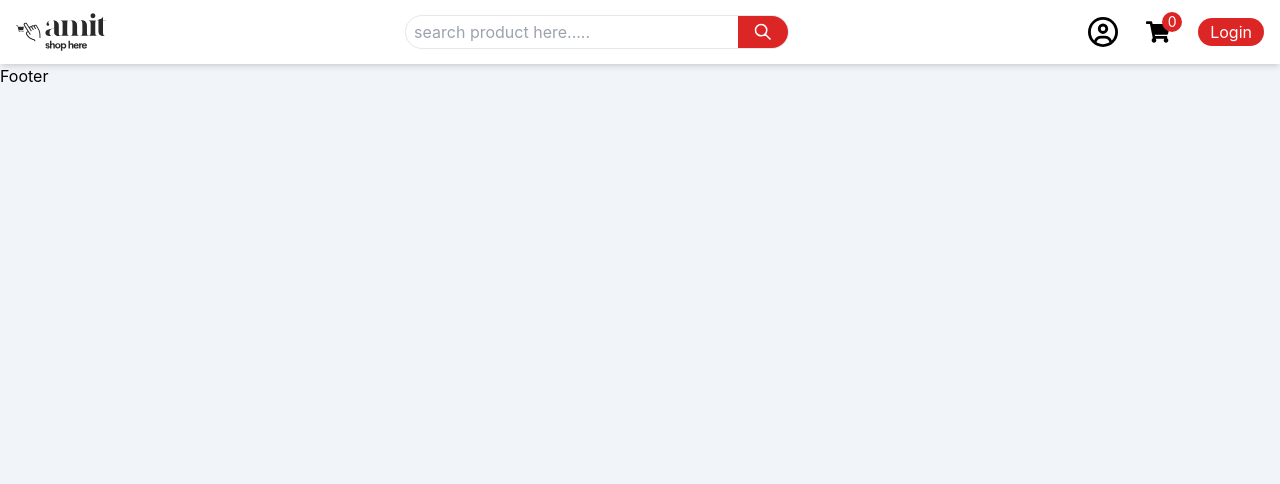
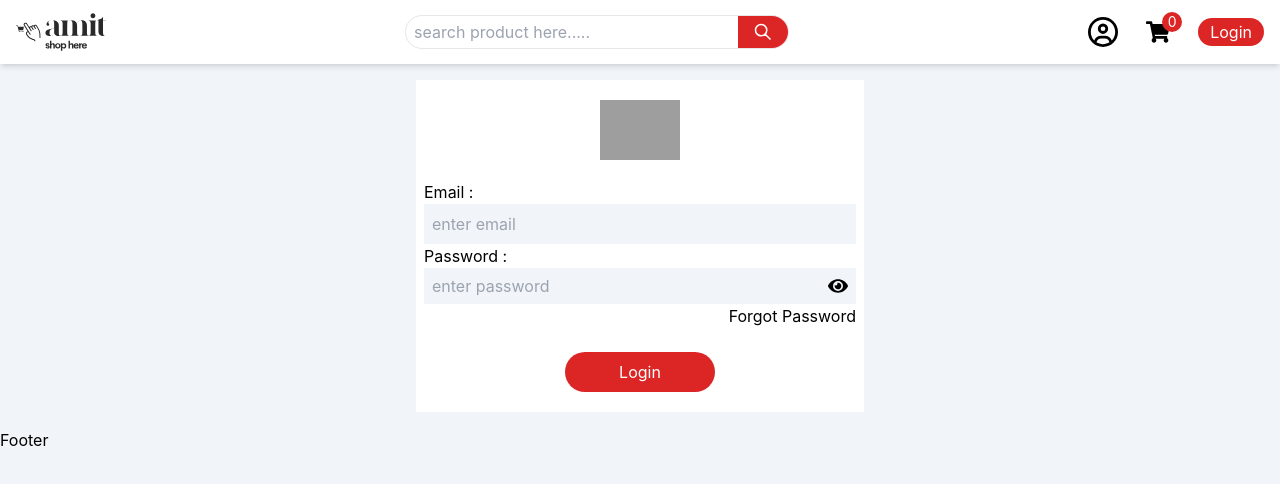
Before and after one commit to swarupcs/E-commerce-Frontend, a React (Create React App) app: page /login in a window 1280 px wide. Shown: the top 484 px of the page. Built offline with nearby package versions, Linux system fonts and the light colour scheme; grey boxes are pictures that could not be loaded.

Commit message:
login page design

```diff
--- a/src/pages/Login.js
+++ b/src/pages/Login.js
@@ -1,11 +1,62 @@
-import React from 'react'
+import React, { useState } from "react";
+import loginIcons from "../assest/signin.gif";
+import { FaEye } from "react-icons/fa";
+import { FaEyeSlash } from "react-icons/fa";
+import { Link } from "react-router-dom";
 
 const Login = () => {
+  const [showPassword, setShowPassword] = useState(false);
   return (
-    <section>
+    <section id="login">
+      <div className="mx-auto container p-4">
+        <div className="bg-white p-2 py-5 w-full max-w-md mx-auto">
+          <div className="w-20 h-20 mx-auto">
+            <img src={loginIcons} alt="login icons" />
+          </div>
 
+          <form>
+            <div className="grid">
+              <label>Email : </label>
+              <div className="bg-slate-100 p-2">
+                <input
+                  type="email"
+                  placeholder="enter email"
+                  className="w-full h-full outline-none bg-transparent"
+                />
+              </div>
+            </div>
+            <div>
+              <label>Password : </label>
+              <div className="bg-slate-100 p-2 flex">
+                <input
+                  type={showPassword ? "text" : "password"}
+                  placeholder="enter password"
+                  className="w-full h-full outline-none bg-transparent"
+                />
+                <div className="cursor-pointer text-xl" onClick={()=> setShowPassword((prev)=> !prev)}>
+                    <span>
+                        {
+                            showPassword ? (
+                                <FaEyeSlash/>
+                            )
+                            :
+                            (
+                                <FaEye/>
+                            )
+                        }
+                    </span>
+                </div>
+              </div>
+              <Link to={'/forgot-password'} className="block w-fit ml-auto hover:underline hover:text-red-600">
+              Forgot Password
+              </Link>
+            </div>
+            <button className='bg-red-600 hover:bg-red-700 text-white px-6 py-2 w-full max-w-[150px] rounded-full hover:scale-110 transition-all mx-auto block mt-6'>Login</button>
+          </form>
+        </div>
+      </div>
     </section>
-  )
-}
+  );
+};
 
-export default Login
+export default Login;
```
